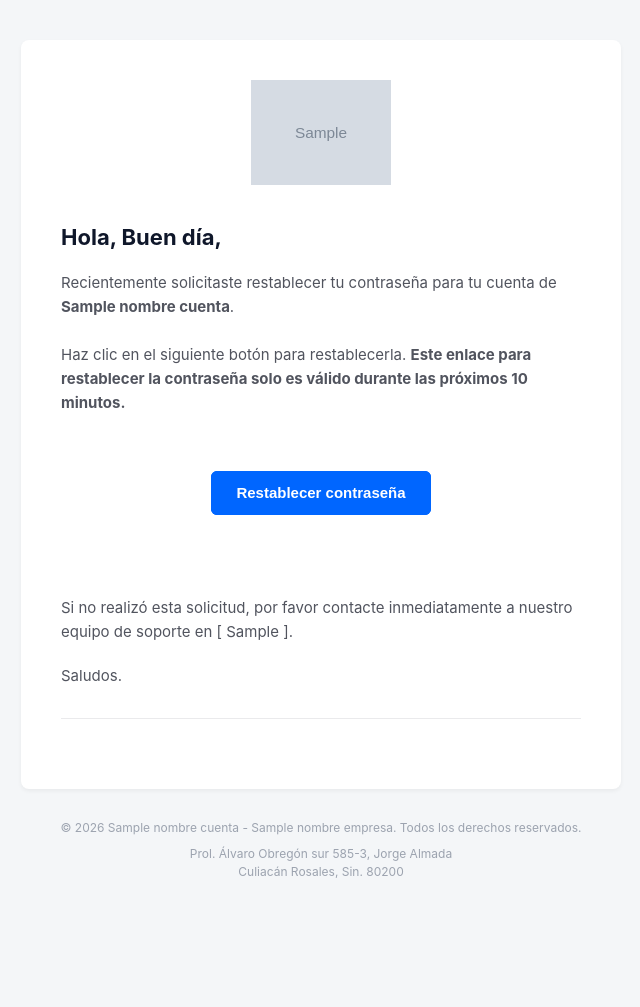
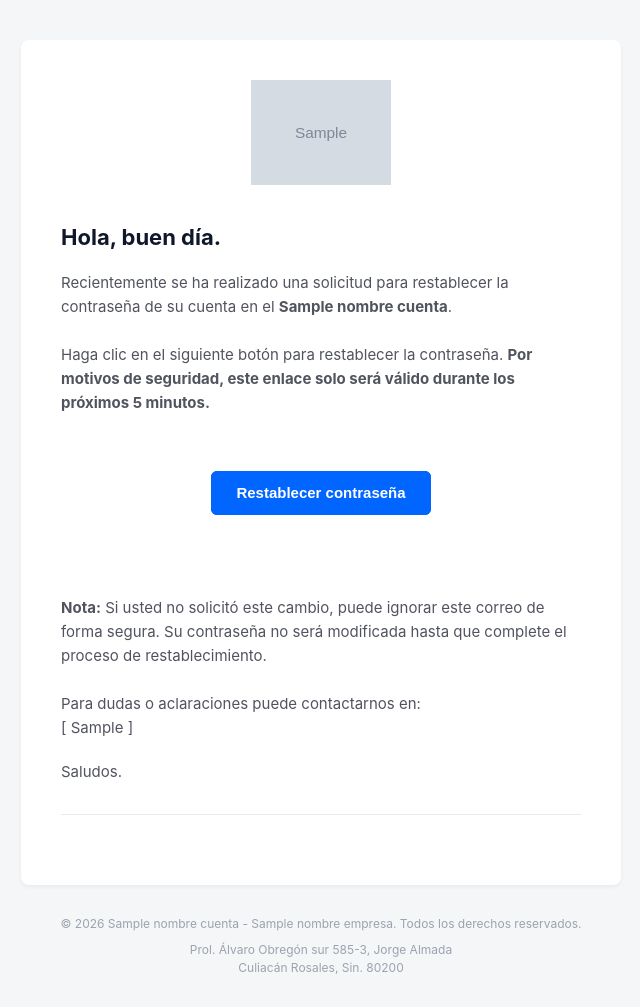
Before and after one commit to rafagomez06/portal_cobranza_backend, a Flask app: template app/templates/emails_templates/reset_password.html in a window 1280 px wide. Shown: the whole page, without its empty margins (319-959 px from the left). Before the commit the page ends 878 px from the top, so only its background shows below. Run offline with Flask 3, Linux system fonts and the light colour scheme; the template is opened without the code that fills it: most values are stand-ins (such as "Sample title", 1, 10 or a date in 2020); grey boxes marked "Sample" are stand-in pictures; parts of the project's set-up code (start-up, migrations or seed data) failed here and were passed over.

Commit message:
ajuste en envio de param para catalogo tipo facturas, ajustes generales

```diff
--- a/app/config.py
+++ b/app/config.py
@@ -31,7 +31,6 @@ class Config:
     MAX_CONTENT_LENGTH = env.max_content_length
 
     # JWT token expira en 8 horas por defecto
-    #JWT_ACCESS_TOKEN_EXPIRES = timedelta(minutes=15)
     JWT_ACCESS_TOKEN_EXPIRES = timedelta(hours=1)
     #JWT_ACCESS_TOKEN_EXPIRES = timedelta(seconds=20)
 
--- a/app/controllers/CatalogosController.py
+++ b/app/controllers/CatalogosController.py
@@ -22,7 +22,7 @@ CatalogosController  = Blueprint("catalogo", __name__)
 #     return ChecadorService.registrar_checada(data)
 
 @CatalogosController.route("/tipos-facturas", methods=["GET"])
-#@jwt_required()
+@jwt_required()
 @limiter.limit("10 per minute")
 def obtener_tipos_facturas():
     data = request.args.to_dict()
--- a/app/models/CatalogoModel.py
+++ b/app/models/CatalogoModel.py
@@ -19,8 +19,8 @@ class CatalogoModel(sql_connection.Model):
         self.nombre = nombre
 
     @staticmethod
-    def obtener_tipos_facturas():
-        sql = text(f"EXEC sp_ObtenerCatalogoTiposFacturas_SIC;")
+    def obtener_tipos_facturas(clv_tipo):
+        sql = text(f"EXEC sp_ObtenerCatalogoTiposFacturas_SIC @ClvTipo='{clv_tipo}';")
         LOG.info(f"## Consulta: {sql}")
         result = sql_connection.session.execute(sql)
         return result
--- a/app/templates/emails_templates/reset_password.html
+++ b/app/templates/emails_templates/reset_password.html
@@ -171,7 +171,7 @@
                 line-height: 1.3;
               "
             >
-              Hola, Buen día,
+              Hola, buen día.
             </h1>
 
             <!-- Mensaje principal -->
@@ -183,12 +183,13 @@
                 line-height: 1.6;
               "
             >
-              Recientemente solicitaste restablecer tu contraseña para tu cuenta
-              de <strong>{{ nombre_cuenta }}</strong>.<br /><br />
-              Haz clic en el siguiente botón para restablecerla.
+              Recientemente se ha realizado una solicitud para restablecer la
+              contraseña de su cuenta en el
+              <strong>{{ nombre_cuenta }}</strong>.<br /><br />
+              Haga clic en el siguiente botón para restablecer la contraseña.
               <strong
-                >Este enlace para restablecer la contraseña solo es válido
-                durante las próximos 10 minutos.</strong
+                >Por motivos de seguridad, este enlace solo será válido durante
+                los próximos 5 minutos.</strong
               >
             </p>
             <br />
@@ -250,8 +251,13 @@
                 line-height: 1.6;
               "
             >
-              Si no realizó esta solicitud, por favor contacte inmediatamente a
-              nuestro equipo de soporte en [ {{ correo_soporte }} ].
+              <strong>Nota:</strong> Si usted no solicitó este cambio, puede
+              ignorar este correo de forma segura. Su contraseña no será
+              modificada hasta que complete el proceso de restablecimiento.
+              <br /><br />
+              Para dudas o aclaraciones puede contactarnos en:<br />
+              [ {{correo_soporte }} ]
+              <br />
             </p>
 
             <!-- Cierre -->
```
Also changed, not shown: app/services/CatalogoService.py (+12 -2 lines), app/services/UsuariosService.py (+9 -9 lines).
